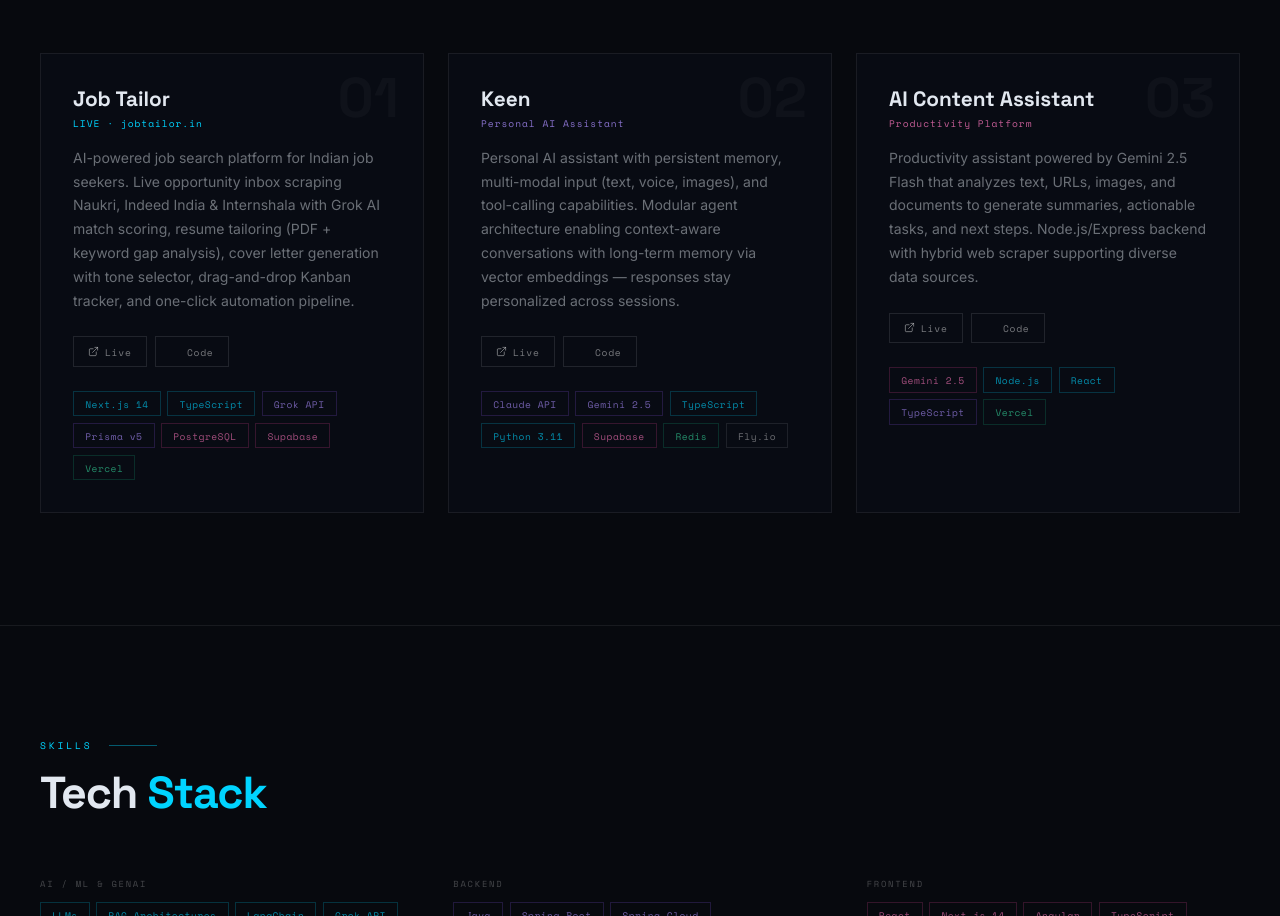
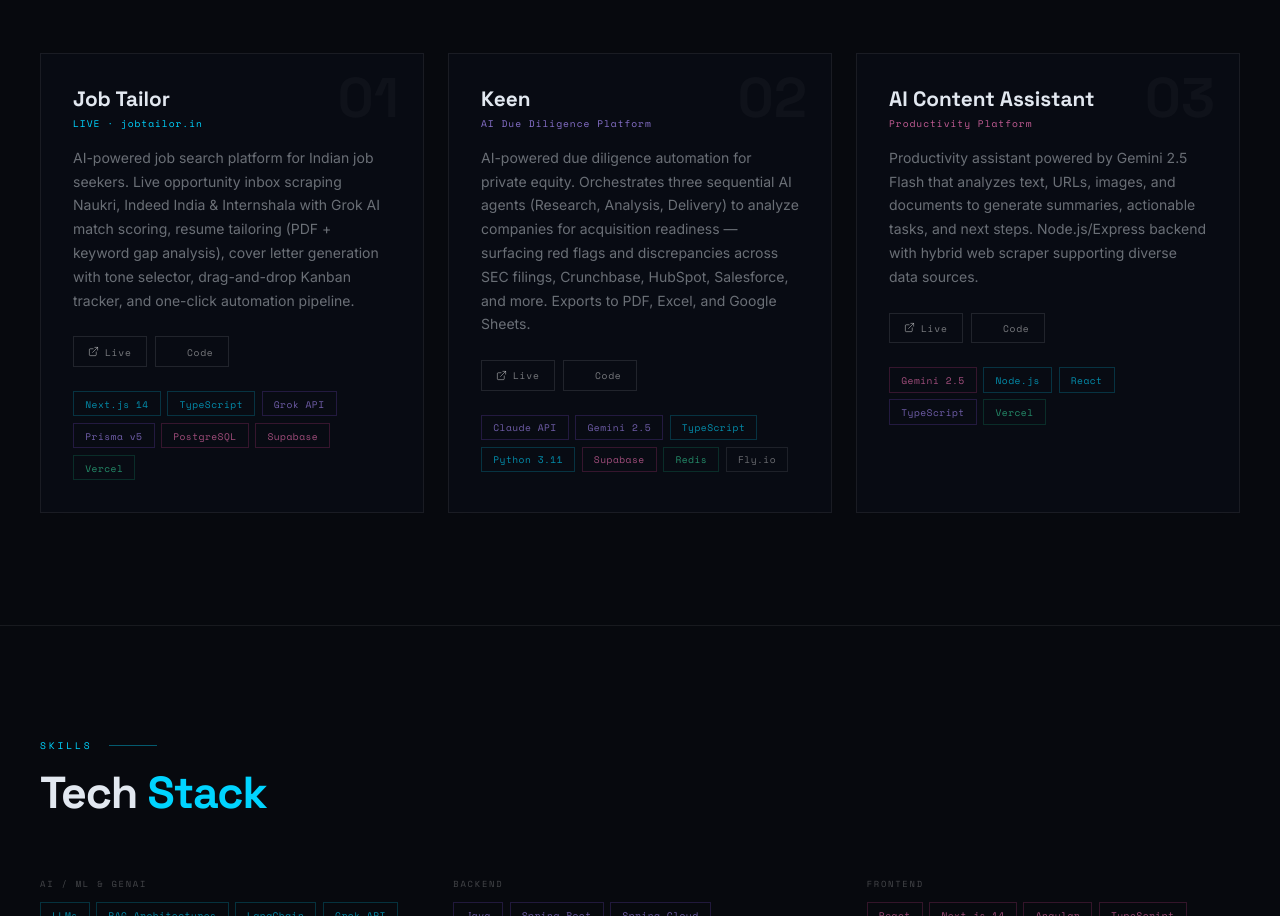
Before and after one commit to lohith261/Portfolio, a plain HTML site: page index.html in a window 1280 px wide. Shown: the part 2031-2947 px from the top of the page. Drawn offline with nearby package versions, Linux system fonts and the light colour scheme.

Commit message:
Fix Keen project description to match actual project
Keen is an AI due diligence automation platform, not a personal assistant.

Co-Authored-By: Claude Sonnet 4.6 <noreply@anthropic.com>

```diff
--- a/index.html
+++ b/index.html
@@ -368,9 +368,9 @@
             <div class="glass proj-card r d1">
                 <span class="proj-num">02</span>
                 <h3 class="proj-title">Keen</h3>
-                <p class="proj-sub" style="color:rgba(167,139,250,.8);">Personal AI Assistant</p>
+                <p class="proj-sub" style="color:rgba(167,139,250,.8);">AI Due Diligence Platform</p>
                 <p class="proj-desc">
-                    Personal AI assistant with persistent memory, multi-modal input (text, voice, images), and tool-calling capabilities. Modular agent architecture enabling context-aware conversations with long-term memory via vector embeddings — responses stay personalized across sessions.
+                    AI-powered due diligence automation for private equity. Orchestrates three sequential AI agents (Research, Analysis, Delivery) to analyze companies for acquisition readiness — surfacing red flags and discrepancies across SEC filings, Crunchbase, HubSpot, Salesforce, and more. Exports to PDF, Excel, and Google Sheets.
                 </p>
                 <div class="proj-links">
                     <a class="proj-link" href="https://keen-sigma.vercel.app" target="_blank">
```
